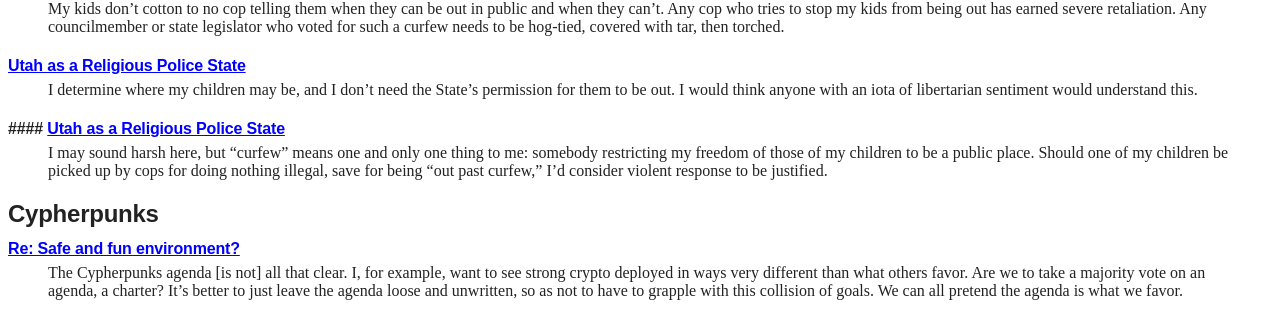
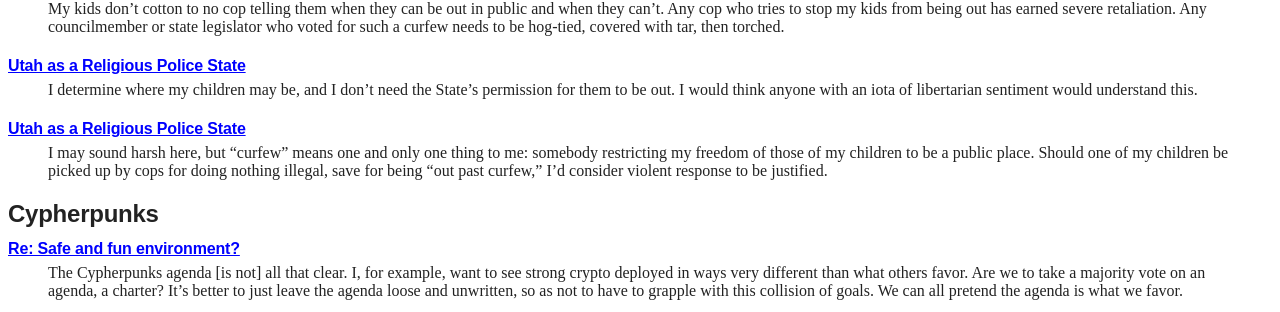
Before and after one commit to wakgill/deryk, a Jekyll site: the page built from tcm.md, in a window 1280 px wide and 900 px high, scrolled down 5735 px. Shown: the part 140-452 px from the top of the window. Built offline with Jekyll 4.4.1, drawn with Linux system fonts in a browser that asks for light colours.

Commit message:
Update tcm.md

```diff
--- a/tcm.md
+++ b/tcm.md
@@ -441,7 +441,7 @@ for such a curfew needs to be hog-tied, covered with tar, then torched.
 be, and I don't need the State's permission for them to be out. I would
 think anyone with an iota of libertarian sentiment would understand this.
 
-#### #### [Utah as a Religious Police State](http://mailing-list-archive.cryptoanarchy.wiki/archive/1996/09/587dfa181a979088d9981091f3aac2779d603d12973b366893e132e58154320e/)
+#### [Utah as a Religious Police State](http://mailing-list-archive.cryptoanarchy.wiki/archive/1996/09/587dfa181a979088d9981091f3aac2779d603d12973b366893e132e58154320e/)
 
 >I may sound harsh here, but "curfew" means one and only one thing to me:
 somebody restricting my freedom of those of my children to be a public
```
